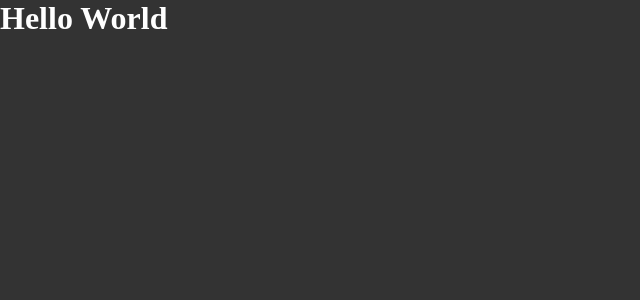
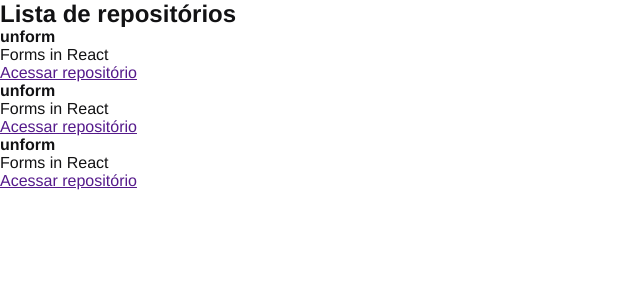
Before and after one commit to FelipeBrenner/ignite-reactjs-github-explorer, a React app in the folder 01-github-explorer/: page / in a window 1280 px wide. Shown: the top 300 px of the page, without its empty margins (0-640 px from the left). Built offline with nearby package versions, Linux system fonts and the light colour scheme.

Commit message:
Primeiro componente React

```diff
--- a/01-github-explorer/src/App.jsx
+++ b/01-github-explorer/src/App.jsx
@@ -1,5 +1,6 @@
+import { RepositoryList } from './components/RepositoryList'
 import './styles/global.scss'
 
 export function App() {
-  return <h1>Hello World</h1>
+  return <RepositoryList />
 }
--- /dev/null
+++ b/01-github-explorer/src/components/RepositoryList.jsx
@@ -0,0 +1,38 @@
+const repositoryName = 'unform';
+
+export function RepositoryList() {
+  return (
+    <section className="repository-list">
+      <h1>Lista de repositórios</h1>
+
+      <ul>
+        <li>
+          <strong>{repositoryName}</strong>
+          <p>Forms in React</p>
+
+          <a href="">
+            Acessar repositório
+          </a>
+        </li>
+
+        <li>
+          <strong>unform</strong>
+          <p>Forms in React</p>
+
+          <a href="">
+            Acessar repositório
+          </a>
+        </li>
+
+        <li>
+          <strong>unform</strong>
+          <p>Forms in React</p>
+
+          <a href="">
+            Acessar repositório
+          </a>
+        </li>
+      </ul>
+    </section>
+  )
+}
--- a/01-github-explorer/src/styles/global.scss
+++ b/01-github-explorer/src/styles/global.scss
@@ -5,7 +5,6 @@
 }
 
 body {
-  font: Arial, Helvetica, sans-serif;
-  background: #333;
-  color: #fff;
+  font: 16px "Helvetica Neue", Arial, sans-serif;
+  color: #121214;
 }
```
